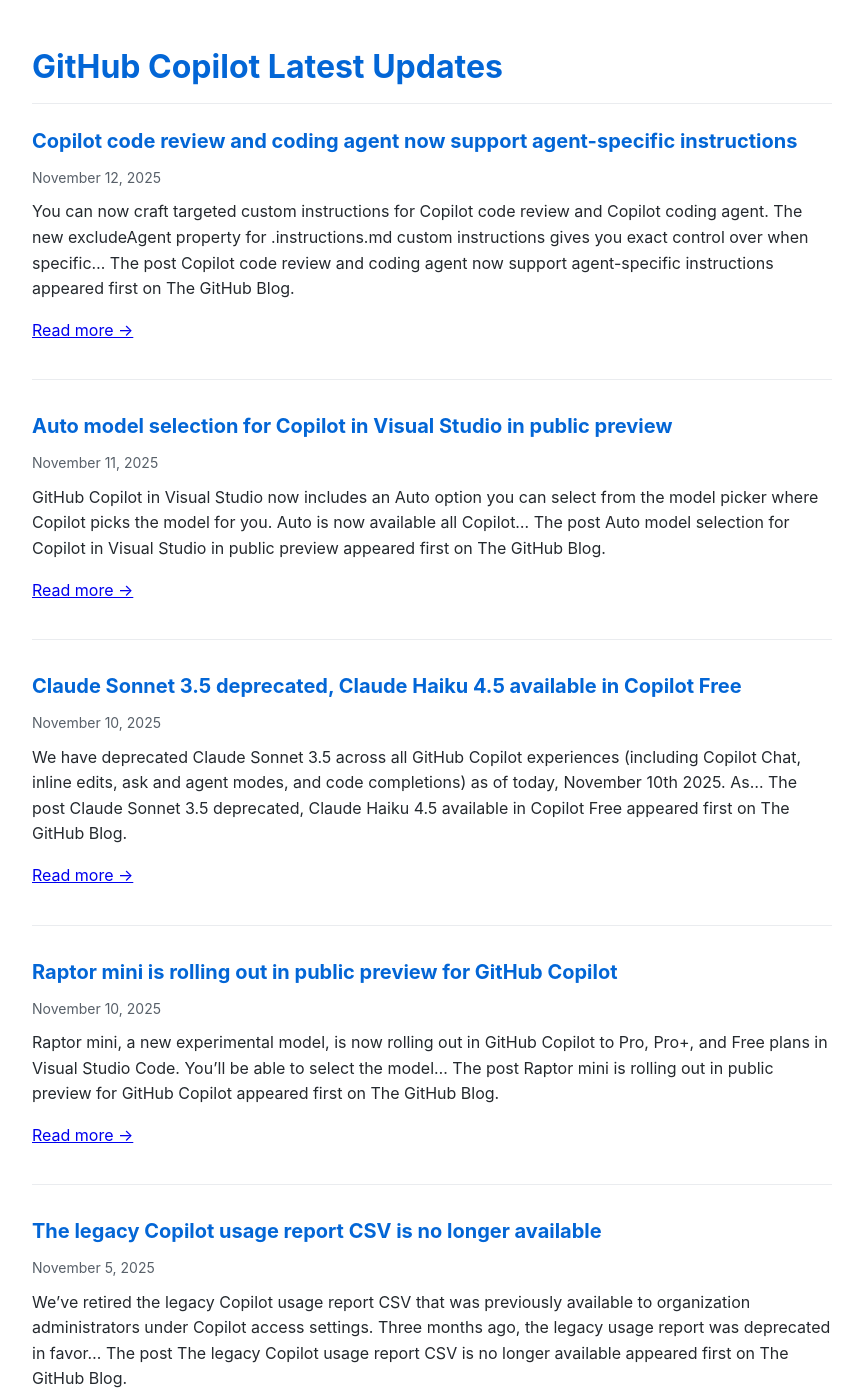
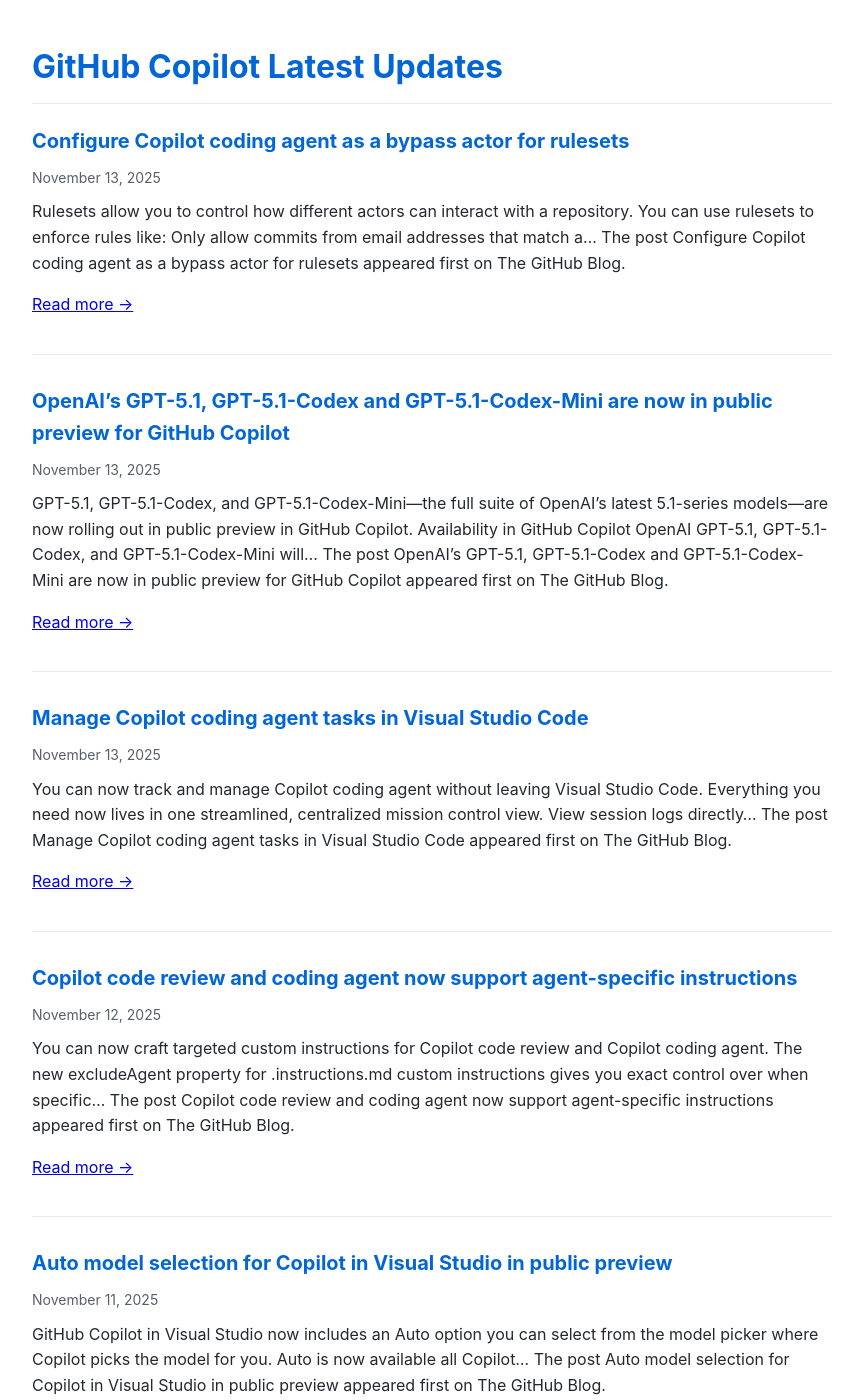
Before and after one commit to Oregand/oregand.github.io, a Jekyll site: the page copilot-feed.html, which Jekyll copies as it is, in a window 1280 px wide and 1400 px high. Shown: the whole window, without its empty margins (208-1071 px from the left). Built offline with Jekyll 4.4.1, drawn with Linux system fonts in a browser that asks for light colours; some of the changed text lies outside the part shown.

Commit message:
Update RSS feed

```diff
--- a/copilot-feed.html
+++ b/copilot-feed.html
@@ -62,6 +62,45 @@
 </head>
 <body>
   <h1>GitHub Copilot Latest Updates</h1>
+
+  <div class="feed-item">
+    <div class="feed-title">
+      <a href="https://github.blog/changelog/2025-11-13-configure-copilot-coding-agent-as-a-bypass-actor-for-rulesets" target="_blank">Configure Copilot coding agent as a bypass actor for rulesets</a>
+    </div>
+    <div class="feed-date">November 13, 2025</div>
+    <div class="feed-description">
+      Rulesets allow you to control how different actors can interact with a repository. You can use rulesets to enforce rules like: Only allow commits from email addresses that match a&#8230;
+The post Configure Copilot coding agent as a bypass actor for rulesets appeared first on The GitHub Blog.
+
+      <p><a href="https://github.blog/changelog/2025-11-13-configure-copilot-coding-agent-as-a-bypass-actor-for-rulesets" target="_blank">Read more →</a></p>
+    </div>
+  </div>
+
+  <div class="feed-item">
+    <div class="feed-title">
+      <a href="https://github.blog/changelog/2025-11-13-openais-gpt-5-1-gpt-5-1-codex-and-gpt-5-1-codex-mini-are-now-in-public-preview-for-github-copilot" target="_blank">OpenAI’s GPT-5.1, GPT-5.1-Codex and GPT-5.1-Codex-Mini are now in public preview for GitHub Copilot</a>
+    </div>
+    <div class="feed-date">November 13, 2025</div>
+    <div class="feed-description">
+      GPT-5.1, GPT-5.1-Codex, and GPT-5.1-Codex-Mini&#8212;the full suite of OpenAI&#8217;s latest 5.1-series models&#8212;are now rolling out in public preview in GitHub Copilot. Availability in GitHub Copilot OpenAI GPT-5.1, GPT-5.1-Codex, and GPT-5.1-Codex-Mini will&#8230;
+The post OpenAI&#8217;s GPT-5.1, GPT-5.1-Codex and GPT-5.1-Codex-Mini are now in public preview for GitHub Copilot appeared first on The GitHub Blog.
+
+      <p><a href="https://github.blog/changelog/2025-11-13-openais-gpt-5-1-gpt-5-1-codex-and-gpt-5-1-codex-mini-are-now-in-public-preview-for-github-copilot" target="_blank">Read more →</a></p>
+    </div>
+  </div>
+
+  <div class="feed-item">
+    <div class="feed-title">
+      <a href="https://github.blog/changelog/2025-11-13-manage-copilot-coding-agent-tasks-in-visual-studio-code" target="_blank">Manage Copilot coding agent tasks in Visual Studio Code</a>
+    </div>
+    <div class="feed-date">November 13, 2025</div>
+    <div class="feed-description">
+      You can now track and manage Copilot coding agent without leaving Visual Studio Code. Everything you need now lives in one streamlined, centralized mission control view. View session logs directly&#8230;
+The post Manage Copilot coding agent tasks in Visual Studio Code appeared first on The GitHub Blog.
+
+      <p><a href="https://github.blog/changelog/2025-11-13-manage-copilot-coding-agent-tasks-in-visual-studio-code" target="_blank">Read more →</a></p>
+    </div>
+  </div>
 
   <div class="feed-item">
     <div class="feed-title">
@@ -154,47 +193,8 @@ The post Copilot coding agent now supports pull request templates appeared first
     </div>
   </div>
 
-  <div class="feed-item">
-    <div class="feed-title">
-      <a href="https://github.blog/changelog/2025-11-04-github-copilot-policy-update-for-unconfigured-policies" target="_blank">GitHub Copilot policy update for unconfigured policies</a>
-    </div>
-    <div class="feed-date">November 4, 2025</div>
-    <div class="feed-description">
-      We have fixed an issue that occasionally caused Copilot policies for an organization to show the wrong options when the enterprise policy was set to Unconfigured. What&#8217;s changed The Copilot&#8230;
-The post GitHub Copilot policy update for unconfigured policies appeared first on The GitHub Blog.
-
-      <p><a href="https://github.blog/changelog/2025-11-04-github-copilot-policy-update-for-unconfigured-policies" target="_blank">Read more →</a></p>
-    </div>
-  </div>
-
-  <div class="feed-item">
-    <div class="feed-title">
-      <a href="https://github.blog/changelog/2025-11-03-delegate-ai-controls-management-to-members-of-your-enterprise" target="_blank">Delegate AI controls management to members of your enterprise</a>
-    </div>
-    <div class="feed-date">November 3, 2025</div>
-    <div class="feed-description">
-      Enterprise owners can now delegate AI and Copilot policy as well as setup administration to their enterprise members and teams. You can now do this without granting broad enterprise ownership.&#8230;
-The post Delegate AI controls management to members of your enterprise appeared first on The GitHub Blog.
-
-      <p><a href="https://github.blog/changelog/2025-11-03-delegate-ai-controls-management-to-members-of-your-enterprise" target="_blank">Read more →</a></p>
-    </div>
-  </div>
-
-  <div class="feed-item">
-    <div class="feed-title">
-      <a href="https://github.blog/changelog/2025-11-03-github-copilot-policy-now-supports-agent-mode-in-the-ide" target="_blank">GitHub Copilot policy now supports agent mode in the IDE</a>
-    </div>
-    <div class="feed-date">November 3, 2025</div>
-    <div class="feed-description">
-      GitHub admins can now manage access to Copilot agent mode for IDE via the Copilot policies page on github.com. What&#8217;s changed To provide better governance, Copilot policies now allow for&#8230;
-The post GitHub Copilot policy now supports agent mode in the IDE appeared first on The GitHub Blog.
-
-      <p><a href="https://github.blog/changelog/2025-11-03-github-copilot-policy-now-supports-agent-mode-in-the-ide" target="_blank">Read more →</a></p>
-    </div>
-  </div>
-
   <div class="update-info">
-    Feed last updated: November 13, 2025 at 12:01 PM
+    Feed last updated: November 14, 2025 at 12:02 AM
   </div>
 </body>
 </html>
```
